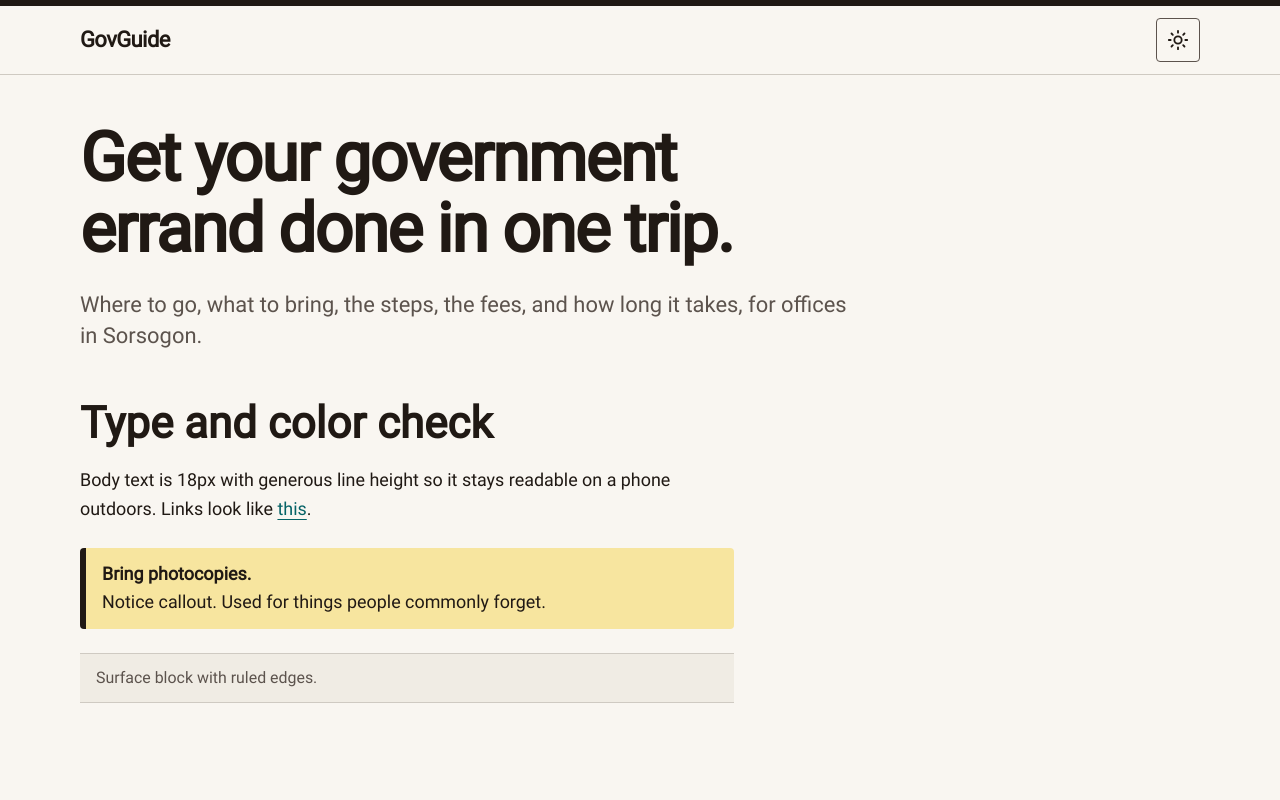
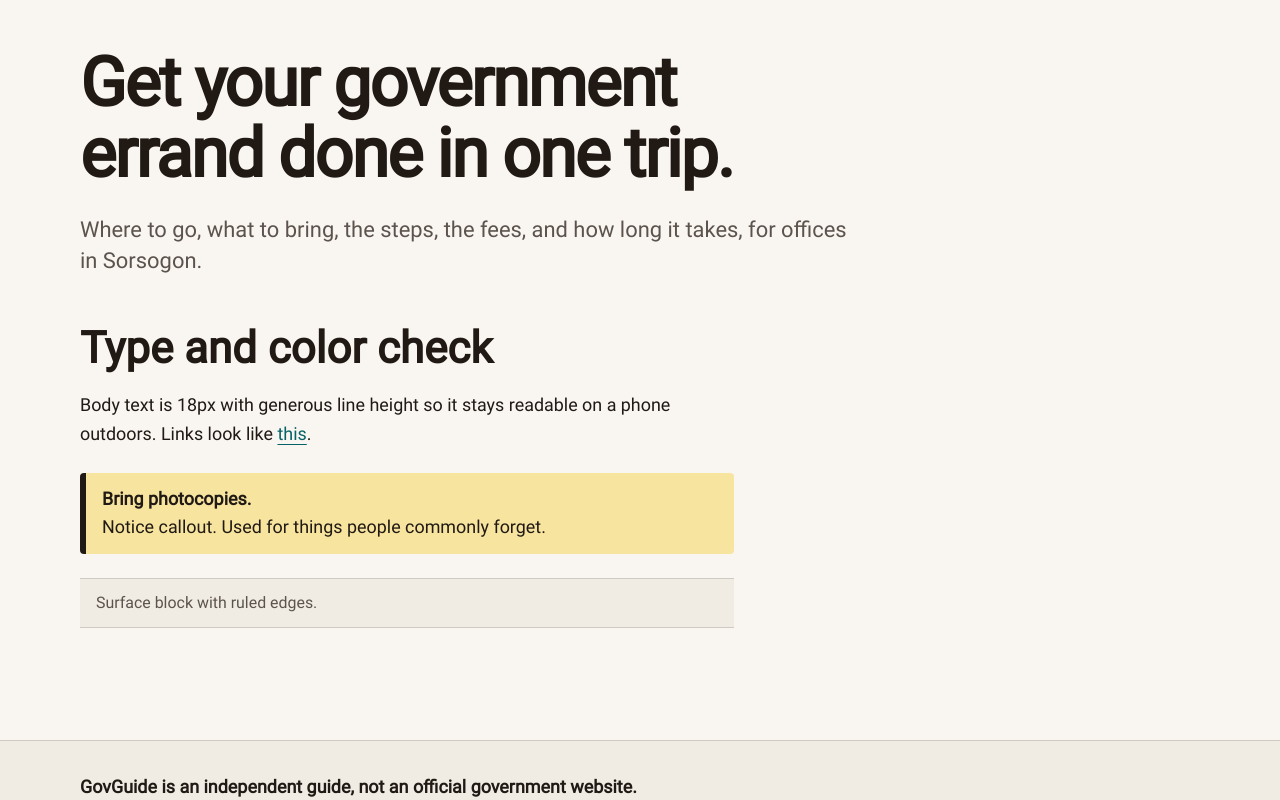
Before and after one commit to sgxtract/govguide, a Next.js app: page / in a window 1280 px wide. Shown: the top 800 px of the page. Built offline with nearby package versions, Linux system fonts and the light colour scheme; a web font is replaced by a local one.

Commit message:
refactor: move header into page layouts

```diff
--- a/src/app/layout.tsx
+++ b/src/app/layout.tsx
@@ -2,7 +2,6 @@ import type { Metadata } from "next";
 import { Atkinson_Hyperlegible_Next } from "next/font/google";
 
 import { SiteFooter } from "@/components/layout/site-footer";
-import { SiteHeader } from "@/components/layout/site-header";
 import { siteConfig } from "@/config/site";
 
 import "@/styles/globals.css";
@@ -46,10 +45,7 @@ export default function RootLayout({
         >
           Skip to content
         </a>
-        <SiteHeader />
-        <main id="main" className="flex-1">
-          {children}
-        </main>
+        {children}
         <SiteFooter />
       </body>
     </html>
--- /dev/null
+++ b/src/app/not-found.tsx
@@ -0,0 +1,24 @@
+import Link from "next/link";
+
+import { SiteHeader } from "@/components/layout/site-header";
+
+export default function NotFound() {
+  return (
+    <>
+      <SiteHeader />
+      <main id="main" tabIndex={-1} className="flex-1">
+        <div className="mx-auto max-w-page px-4 py-10">
+          <h1 className="text-2xl font-extrabold tracking-tight">
+            Page not found
+          </h1>
+          <p className="mt-3 max-w-prose text-lg">
+            This page doesn&apos;t exist, or the guide may have moved.
+          </p>
+          <p className="mt-4">
+            <Link href="/">Go to the list of guides</Link>
+          </p>
+        </div>
+      </main>
+    </>
+  );
+}
--- a/src/components/layout/site-header.tsx
+++ b/src/components/layout/site-header.tsx
@@ -4,15 +4,30 @@ import { siteConfig } from "@/config/site";
 
 import { ColorSchemeToggle } from "./color-scheme-toggle";
 
-export function SiteHeader() {
+type Props = {
+  /** The city being browsed. Omitted on pages that aren't tied to a city. */
+  city?: { slug: string; name: string };
+};
+
+export function SiteHeader({ city }: Props) {
   return (
     <header className="border-t-6 border-b border-t-ink border-b-rule">
       <div className="mx-auto flex max-w-page items-center justify-between gap-4 px-4 py-3">
         <Link
-          href="/"
-          className="text-lg font-extrabold tracking-tight text-ink no-underline"
+          href={city ? `/${city.slug}` : "/"}
+          className="text-lg text-ink no-underline"
         >
-          {siteConfig.name}
+          <span className="font-extrabold tracking-tight">
+            {siteConfig.name}
+          </span>
+          {city && (
+            <>
+              <span aria-hidden="true" className="mx-2 text-muted">
+                /
+              </span>
+              <span>{city.name}</span>
+            </>
+          )}
         </Link>
         <ColorSchemeToggle />
       </div>
--- a/src/config/site.ts
+++ b/src/config/site.ts
@@ -2,4 +2,8 @@ export const siteConfig = {
   name: "GovGuide",
   description:
     "An independent guide to getting government services done in Sorsogon: where to go, what to bring, the steps, fees, and processing time.",
+  repoUrl: "https://github.com/sgxtract/govguide",
 } as const;
+
+/** Where people suggest a new guide or report outdated info (Lesson 11 adds proper forms). */
+export const newIssueUrl = `${siteConfig.repoUrl}/issues/new`;
```
